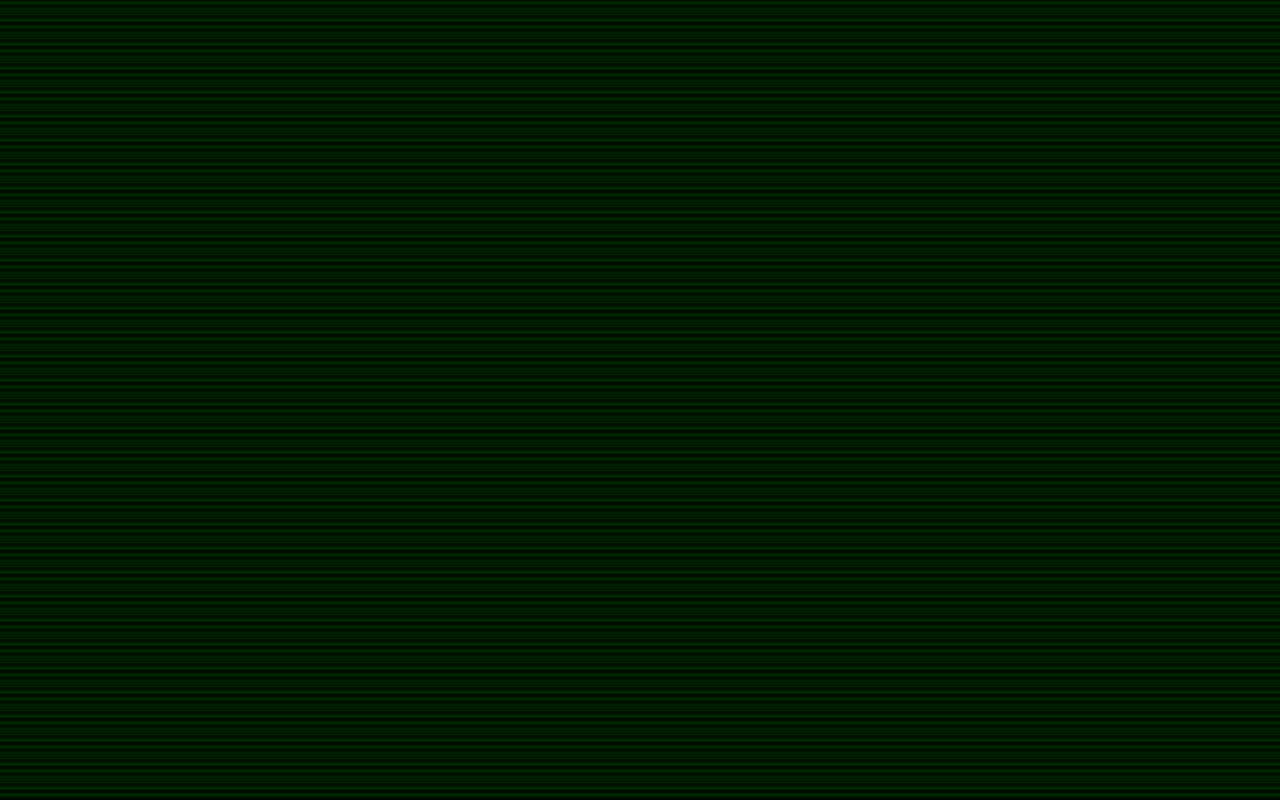
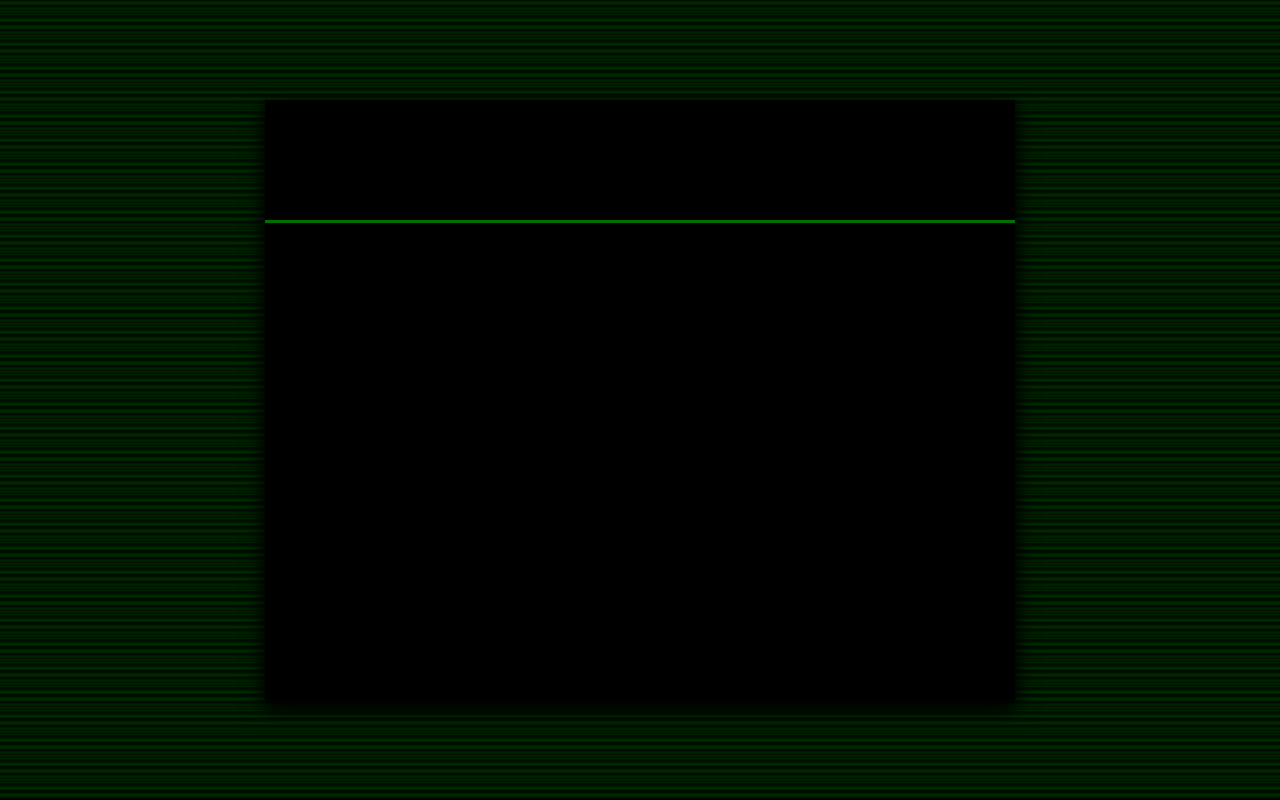
Before and after one commit to sdwyersec/Rave-Website, a plain HTML site: page index.html in a window 1280 px wide. Drawn offline with Linux system fonts and the light colour scheme.

Commit message:
Black box

```diff
--- a/index.html
+++ b/index.html
@@ -7,6 +7,6 @@
     <link rel="stylesheet" href="style.css">
 </head>
 <body>
-    <!-- No content, just the background -->
+    <div class="box"></div>
 </body>
 </html>
--- a/style.css
+++ b/style.css
@@ -12,9 +12,12 @@ body {
     width: 100vw;
     overflow: hidden;
     position: relative;
+    display: flex;
+    align-items: center;
+    justify-content: center;
 }
 
-/* Green horizontal static */
+/* Green horizontal static background */
 body::before, body::after {
     content: "";
     position: absolute;
@@ -39,7 +42,7 @@ body::after {
     opacity: 0.25;
 }
 
-/* Subtle noise movement */
+/* Noise movement */
 @keyframes pixelNoise {
     0% { transform: translateY(0); }
     25% { transform: translateY(-1px); }
@@ -54,3 +57,27 @@ body::after {
     50% { opacity: 0.3; }
     100% { opacity: 0.25; }
 }
+
+/* Black box*/
+.box {
+    width: 750px;
+    height: 600px;
+    background-color: black;
+    position: relative;
+    z-index: 10;
+    box-shadow: 0 6px 15px rgba(0, 0, 0, 0.8), /* Defined, close black shadow */
+                0 8px 20px rgba(0, 0, 0, 0.6),  /* Slightly larger but defined */
+                0 10px 25px rgba(0, 0, 0, 0.5); /* A sharp outer shadow */
+    border-radius: 1px; /* Slightly round edges */
+}
+
+/* Green line in box */
+.box::before {
+    content: "";
+    position: absolute;
+    top: 20%; /* Line height position */
+    left: 0;
+    width: 100%; /* Width of box */
+    height: 2.5px; /* Line thickness */
+    background-color: rgba(0, 255, 0, 0.44);
+}
```
